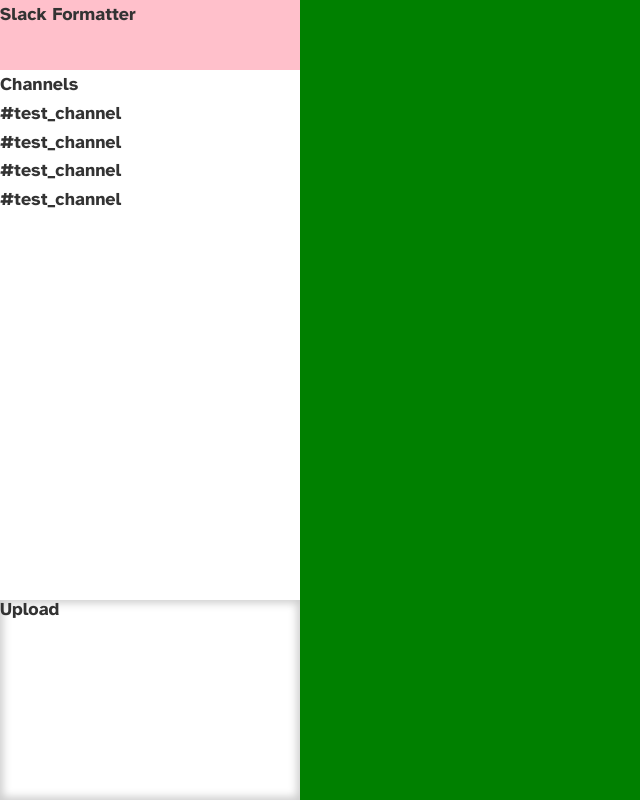
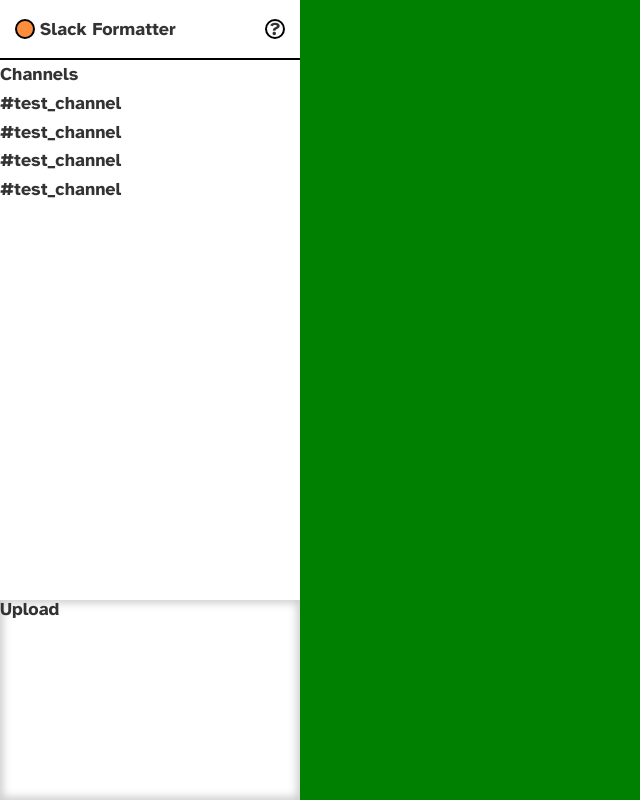
Before and after one commit to aratius/SlackJsonFormatter, a Next.js app: page / in a window 1280 px wide. Shown: the whole page, without its empty margins (0-640 px from the left). Built offline with nearby package versions, Linux system fonts and the light colour scheme.

Commit message:
サイトヘッダー

```diff
--- a/src/components/react/siteHeader/siteHeader.tsx
+++ b/src/components/react/siteHeader/siteHeader.tsx
@@ -6,7 +6,13 @@
     render() {
         return (
             <div className={styles.container}>
-                <h1>Slack Formatter</h1>
+                <h1>
+                    <span className={styles.logo}></span>
+                    <span className={styles.title}>Slack Formatter</span>
+                </h1>
+                <p className={styles.help}>
+
+                </p>
             </div>
         )
     }
--- a/src/styles/layout/sideBar/siteHeader.module.scss
+++ b/src/styles/layout/sideBar/siteHeader.module.scss
@@ -1,5 +1,51 @@
 .container {
     width: 100%;
-    height: 70px;
-    background-color: pink;
+    height: 60px;
+    // background-color: pink;
+    display: flex;
+    flex-direction: row;
+    justify-content: space-between;
+    align-items: center;
+    border-bottom: 2px solid black;
+
+    // タイトルとロゴ
+    h1 {
+        height: 20px;
+        padding-left: 15px;
+        display: flex;
+        flex-direction: row;
+        align-items: center;
+        position: relative;
+
+        .logo {
+            width: 20px;
+            height: 100%;
+            margin-right: 5px;
+            border-radius: 10px;
+            border: 2px solid black;
+            background-color: #ff8e3c;
+        }
+
+        .title {
+
+        }
+
+    }
+
+    .help {
+        width: 20px;
+        height: 20px;
+        margin-right: 15px;
+        position: relative;
+        border-radius: 10px;
+        border: 2px solid black;
+
+        &::before {
+            content: "?";
+            position: absolute;
+            top: 50%;
+            left: 50%;
+            transform: translate3d(-50%, -50%, 0);
+        }
+    }
 }
```
